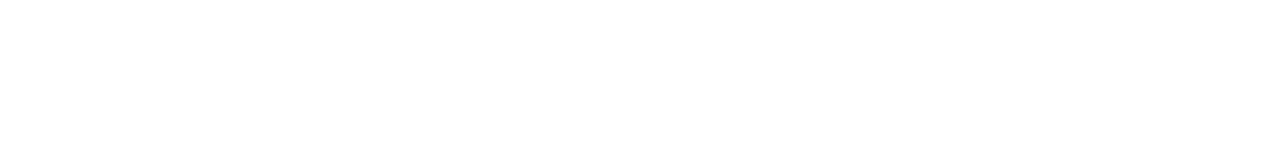
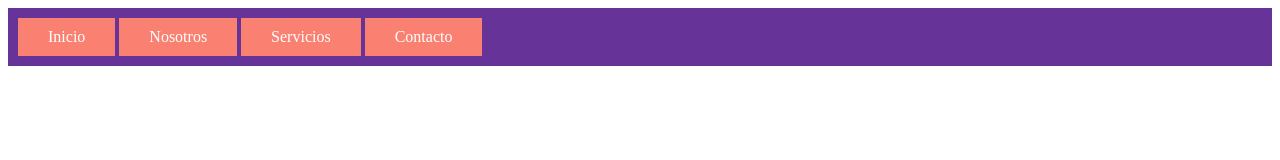
Before and after one commit to cleiderman/proyecto.html_css_js, a plain HTML site: page menu.html in a window 1280 px wide. Drawn offline with Linux system fonts and the light colour scheme.

Commit message:
html.css.menu

```diff
--- a/css/menu.css
+++ b/css/menu.css
@@ -0,0 +1,14 @@
+.nav-enlace{
+    display: inline-block;
+    background: salmon;
+    color: #fff;
+    padding: 10px 30px;
+    text-decoration: none;
+}
+.nav-enlace:hover{
+    background: rosybrown;
+}
+nav{
+    background: rebeccapurple;
+    padding: 10px;
+}
--- a/menu.html
+++ b/menu.html
@@ -4,9 +4,17 @@
     <meta charset="UTF-8">
     <meta http-equiv="X-UA-Compatible" content="IE=edge">
     <meta name="viewport" content="width=device-width, initial-scale=1.0">
+    <link rel="stylesheet" href="css/menu.css">
     <title>Document</title>
 </head>
 <body>
+    <nav>
 
+        <a href="#" class="nav-enlace">Inicio</a>
+        <a href="#" class="nav-enlace">Nosotros</a>
+        <a href="#" class="nav-enlace">Servicios</a>
+        <a href="#" class="nav-enlace">Contacto</a>
+
+    </nav>
 </body>
 </html>
```
Also changed, not shown: css/hover.css (added), hover.html (added).
